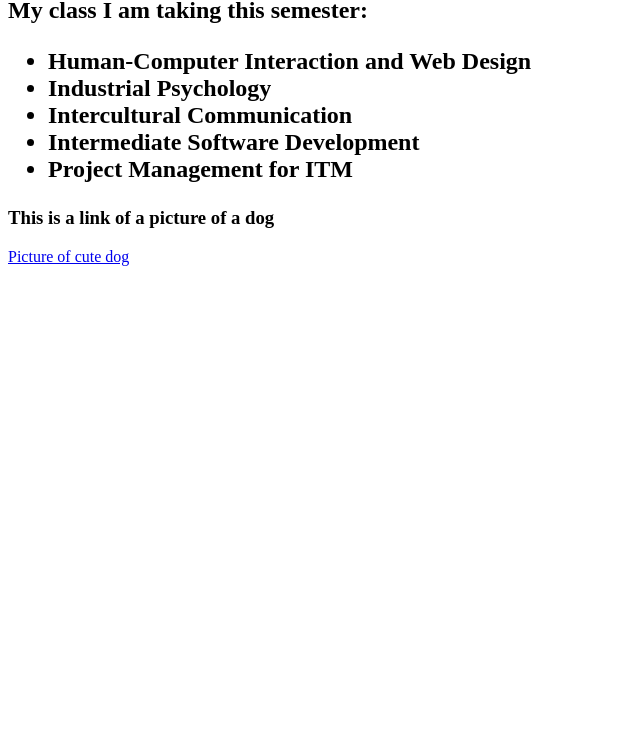
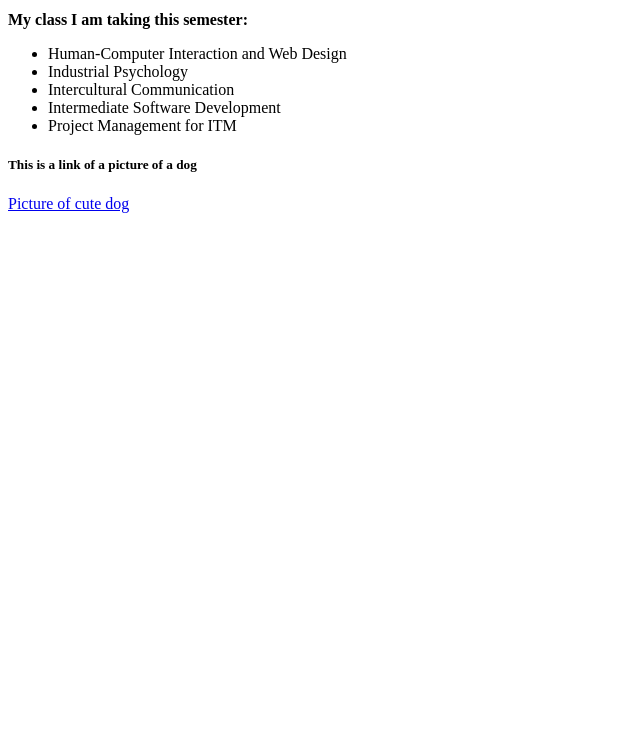
Before and after one commit to bpicus8/lab1, a plain HTML site: page index.html in a window 1280 px wide. Shown: the part 69-800 px from the top of the page, without its empty margins (0-640 px from the left). Drawn offline with Linux system fonts and the light colour scheme.

Commit message:
Fixed errors that were shown in html validator

```diff
--- a/index.html
+++ b/index.html
@@ -1,4 +1,4 @@
-<!DOCTYPE shtml>
+<!DOCTYPE html>
 <html lang="en">
   <head>
     <meta charset="UTF-8">
@@ -6,7 +6,7 @@
   </head>
   <body>
     <h1>I remember how to make html pages</h1>
-    <h2>My class I am taking this semester:
+    <p><strong>My class I am taking this semester:</strong></p>
       <ul>
         <li>Human-Computer Interaction and Web Design</li>
 	    <li>Industrial Psychology</li>
@@ -14,7 +14,7 @@
 	    <li>Intermediate Software Development</li>
 	    <li>Project Management for ITM</li>
 	  </ul>
-	<h3>This is a link of a picture of a dog</h5>
+	<h5>This is a link of a picture of a dog</h5>
 	<a href="https://getwallpapers.com/wallpaper/full/e/8/a/699359-amazing-cute-dog-backgrounds-2560x1600.jpg">Picture of cute dog</a>
   </body>
 </html>
```
Lines whose indentation alone changed are shown as unchanged.
